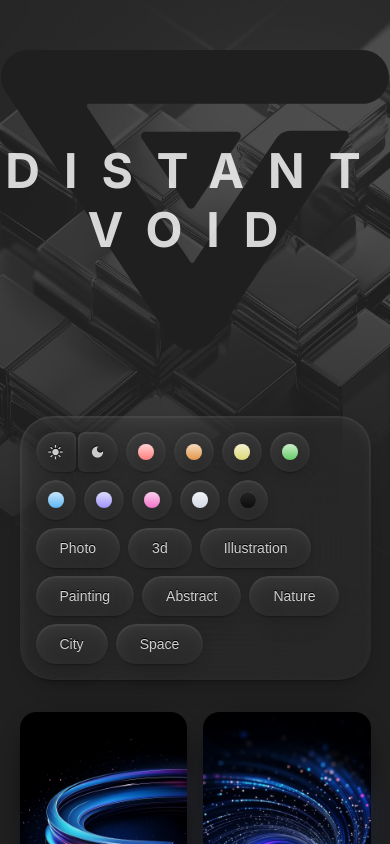
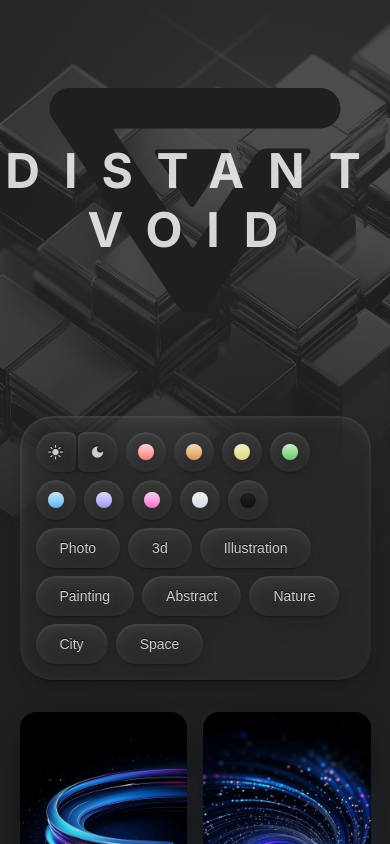
Before and after one commit to adeeperb1ue/wallpaper-site, a React (Create React App) app: page / in a window 390 px wide. Shown: the top 844 px of the page. Built offline with nearby package versions, Linux system fonts and the light colour scheme; the HTML template or start-up script is replaced by a standard one.

Commit message:
resize logo on small screens

```diff
--- a/src/App.css
+++ b/src/App.css
@@ -187,4 +187,9 @@ h1 {
   .hero {
     height: 400px;
   }
+
+  .logo{
+    width: 300px;
+    height: 225px;
+  }
 }
```
